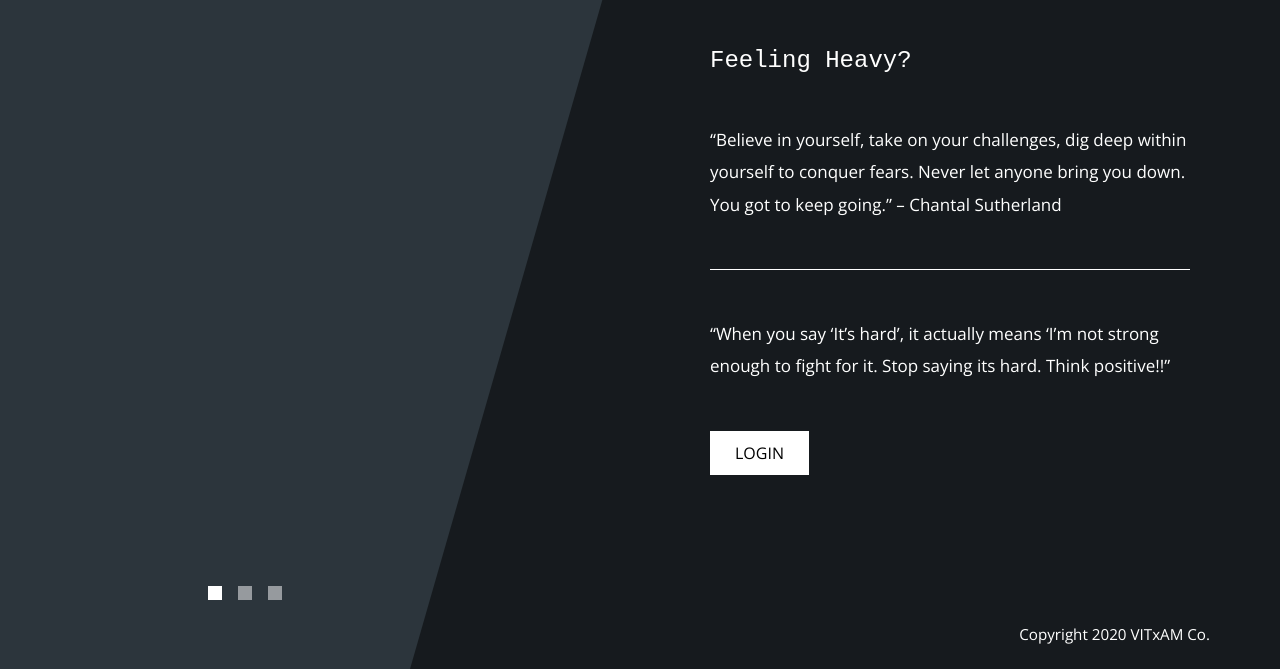
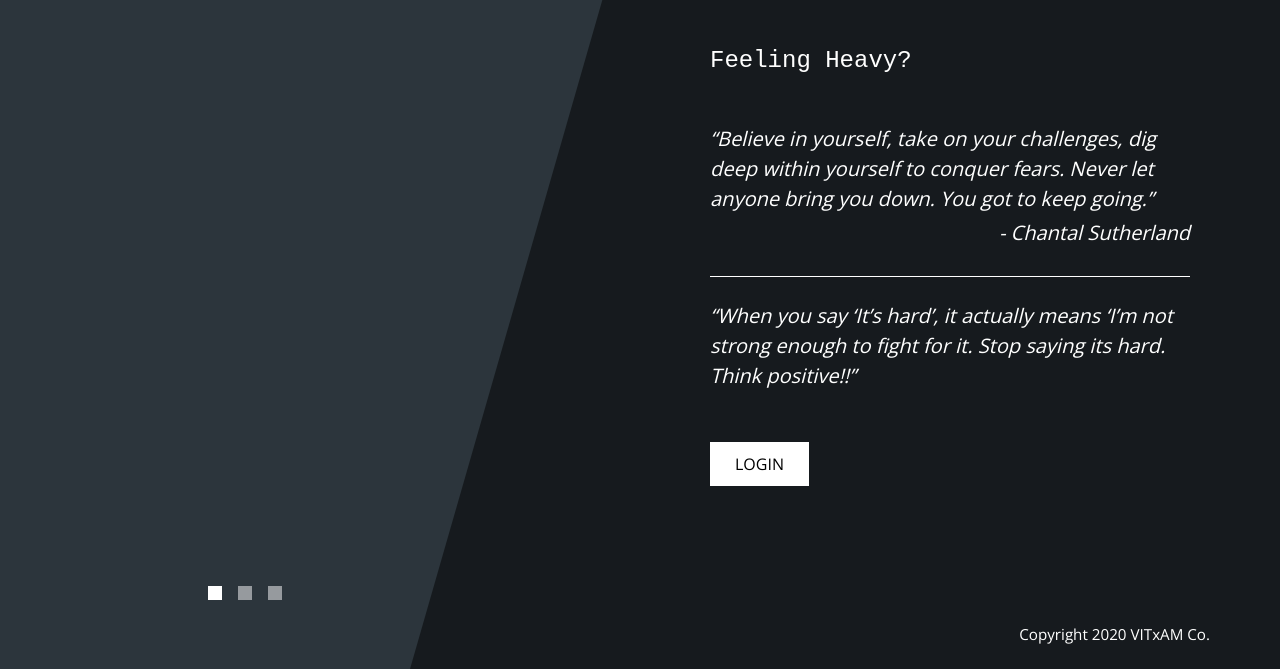
Before and after one commit to Zualemo-xo/Online-Proctoring-and-Facial-Tracking-, a plain HTML site: page index.html in a window 1280 px wide. Shown: the part 131-800 px from the top of the page. Drawn offline with nearby package versions, Linux system fonts and the light colour scheme.

Commit message:
Added Italics to quotes

```diff
--- a/css/OPMS.css
+++ b/css/OPMS.css
@@ -24,6 +24,8 @@ ul { padding: 0; }
 a:hover { text-decoration: none; }
 button:focus { outline: none; }
 p { line-height: 1.9; }
+i { line-break: 1.9;
+    text-align: justify;}
 .tm-logo { margin-right: 20px; }
 .tm-slogan { font-size: 0.8rem; }
 
--- a/index.html
+++ b/index.html
@@ -58,9 +58,10 @@
                 <main class="tm-col-right">
                     <section class="tm-content">
                         <h2 class="mb-5 tm-content-title">Feeling Heavy? </h2>
-                        <p class="mb-5">“Believe in yourself, take on your challenges, dig deep within yourself to conquer fears. Never let anyone bring you down. You got to keep going.” – Chantal Sutherland</p>
-                        <hr class="mb-5">
-                        <p class="mb-5">“When you say ‘It’s hard’, it actually means ‘I’m not strong enough to fight for it. Stop saying its hard. Think positive!!”</p>
+                        <i class="mb-5" style="font-size: 20px; font-family: inherit;"  >“Believe in yourself, take on your challenges, dig deep within yourself to conquer fears. Never let anyone bring you down. You got to keep going.” <br><p class="mb-4" style="text-align: right;">- Chantal Sutherland</p></i>
+                        <hr class="mb-4">
+                        <i class="mb-4" style="font-size: 20px;" >“When you say ‘It’s hard’, it actually means ‘I’m not strong enough to fight for it. Stop saying its hard. Think positive!!”</i> <br>    <br>  <br>
+                        <!-- <hr class="mb-5"> -->
                         <a href="Login.html" class="btn btn-primary">LOGIN </a>
                     </section>
                 </main>
```
